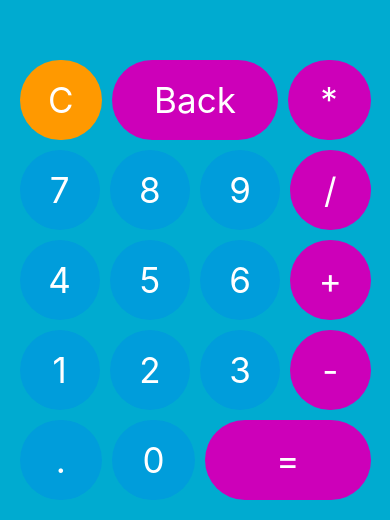
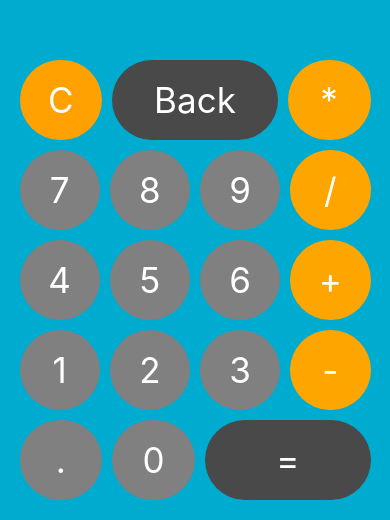
Before and after one commit to leovolwahsen/calculator-app, a React Native app: screen / in a window 390 px wide. Shown: the part 324-844 px from the top of the page. Built offline with nearby package versions, Linux system fonts and the light colour scheme.

Commit message:
colors have been improved

```diff
--- a/App.tsx
+++ b/App.tsx
@@ -146,33 +146,37 @@ const s = StyleSheet.create({
     flex: 1,
     height: 80,
     borderRadius: 50,
-    backgroundColor: "#FF9900",
+    backgroundColor: "#ffa100",
     justifyContent: "center",
     alignItems: "center",
+    elevation: 15,
   },
   back_button: {
     flex: 2,
     height: 80,
     borderRadius: 50,
-    backgroundColor: "#CD00B9",
+    backgroundColor: "#494949",
     justifyContent: "center",
     alignItems: "center",
+    elevation: 15,
   },
   other_button: {
     flex: 1,
     height: 80,
     borderRadius: 50,
-    backgroundColor: "#CD00B9",
+    backgroundColor: "orange",
     justifyContent: "center",
     alignItems: "center",
+    elevation: 15,
   },
   number_button: {
     flex: 1,
     height: 80,
     borderRadius: 50,
-    backgroundColor: "#009ddb",
+    backgroundColor: "gray",
     justifyContent: "center",
     alignItems: "center",
+    elevation: 15,
   },
   button_text: {
     color: "#ffffff",
```
